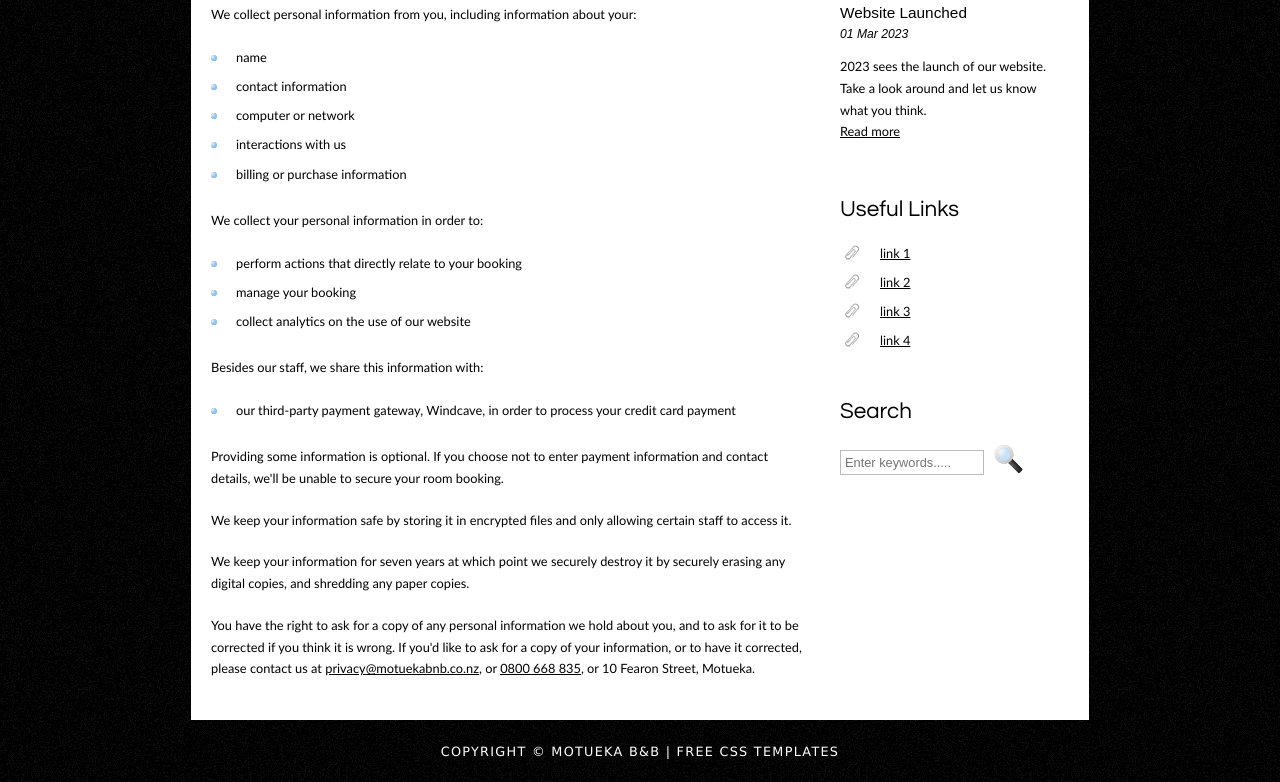
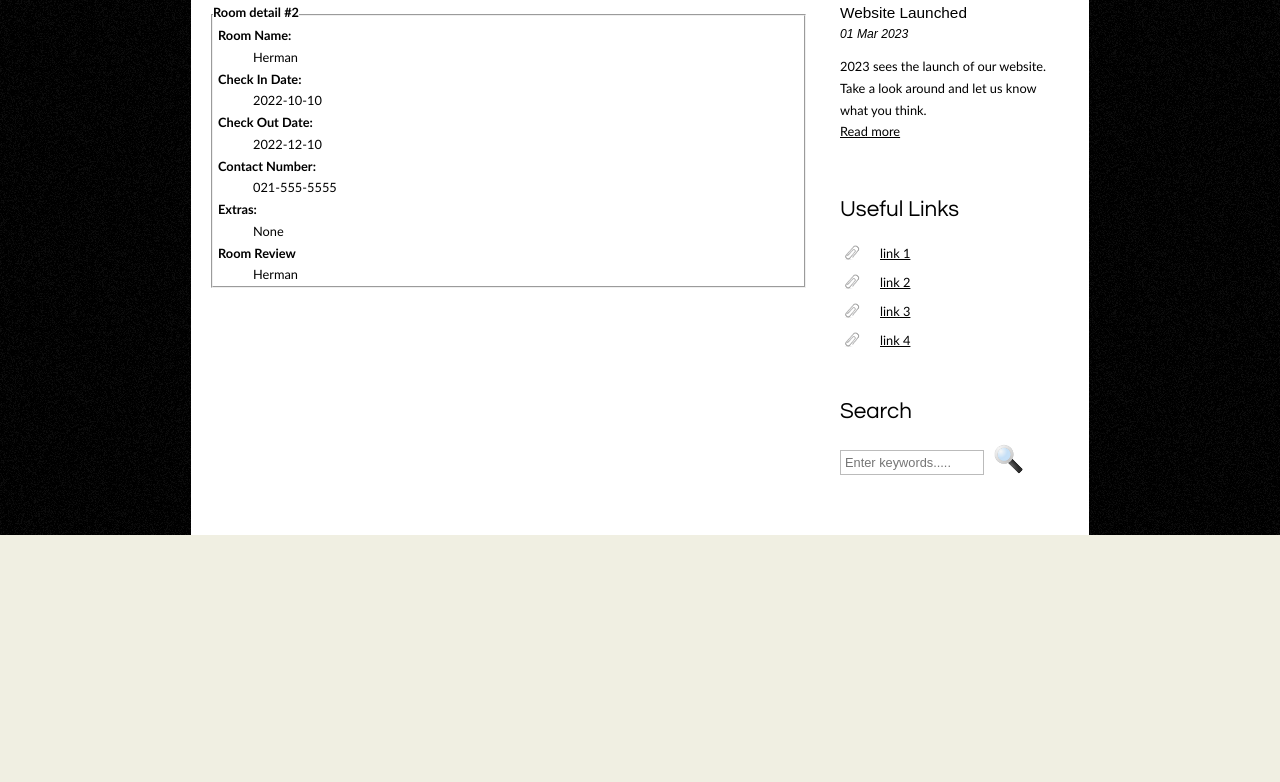
Before and after one commit to Polrek/MotuekaB-B, a plain HTML site: page booking_details.html in a window 1280 px wide. Shown: the part 288-1070 px from the top of the page. After the commit the page ends 823 px from the top, so only its background shows below. Drawn offline with Linux system fonts and the light colour scheme.

Commit message:
added booking details page

```diff
--- a/booking_details.html
+++ b/booking_details.html
@@ -57,31 +57,22 @@
       </div>
       <div id="content">
         <!-- insert the page content here -->
-        <h1>Privacy Policy</h1>
-        <p>We collect personal information from you, including information about your:</p>
-          <ul>
-            <li>name</li>
-            <li>contact information</li>
-            <li>computer or network</li>
-            <li>interactions with us</li>
-            <li>billing or purchase information</li>
-          </ul>
-          <p>We collect your personal information in order to:</p>
-          <ul>
-            <li>perform actions that directly relate to your booking</li>
-            <li>manage your booking</li>
-            <li>collect analytics on the use of our website</li>
-          </ul>
-          <p>Besides our staff, we share this information with:</p>
-          <ul>
-            <li>our third-party payment gateway, Windcave, in order to process your credit card payment</li>
-          </ul>
-          <p>Providing some information is optional. If you choose not to enter payment information and contact details, we'll be unable to secure your room booking.</p>
-          <p>We keep your information safe by storing it in encrypted files and only allowing certain staff to access it.</p>
-          <p>We keep your information for seven years at which point we securely destroy it by securely erasing any digital copies, and shredding any paper copies.</p>
-          <p>You have the right to ask for a copy of any personal information we hold about you, and to ask for it to be corrected if you think it is wrong.
-            If you'd like to ask for a copy of your information, or to have it corrected, please contact us at <a href=mailto:privacy@motuekabnb.co.nz>privacy@motuekabnb.co.nz</a>, or <a href=tel:0800668835>0800 668 835</a>, or 10 Fearon Street, Motueka.</p>
-        </div>
+        <h1>Booking Details</h1>
+        <fieldset>
+          <legend>Room detail #2</legend>
+          <p>Room Name:</p>
+          <p>Herman</p> <!--would be echo $var in php-->
+          <p>Check In Date:</p>
+          <p>2022-10-10</p> <!--would be echo $var in php-->
+          <p>Check Out Date:</p>
+          <p>2022-12-10</p> <!--would be echo $var in php-->
+          <p>Contact Number:</p>
+          <p>021-555-5555</p> <!--would be echo $var in php-->
+          <p>Extras:</p>
+          <p>None</p> <!--would be ISNULL(extras,"none") type of thing from the db-->
+          <p>Room Review</p>
+          <p>Herman</p> <!--would be ISNULL(extras,"none") type of thing from the db-->
+        </fieldset>
     </div>
     <div id="footer">
       Copyright &copy; Motueka B&B | <a href="http://www.html5webtemplates.co.uk">Free CSS Templates</a>
--- a/style/style.css
+++ b/style/style.css
@@ -332,3 +332,21 @@ textarea {
 .formbuttons {
   margin-bottom: 20px
 }
+
+fieldset legend {
+  font-weight: bold;
+  padding-bottom: 5px;
+}
+
+fieldset p {
+  padding: 0 0 0 5px;
+
+}
+
+fieldset p:nth-of-type(odd) {
+  font-weight: bold;
+}
+
+fieldset p:nth-of-type(even) {
+  margin-left: 35px;
+}
```
